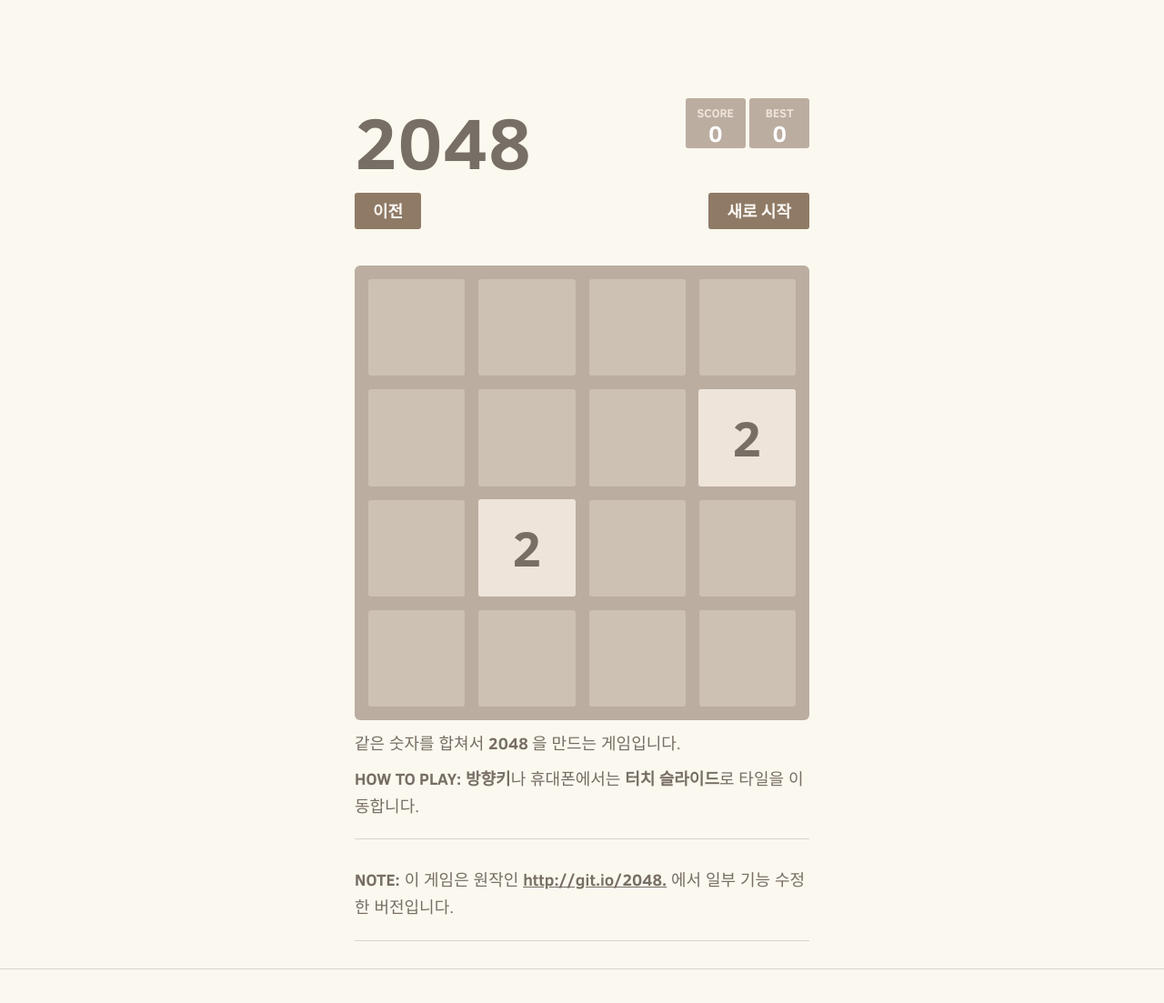
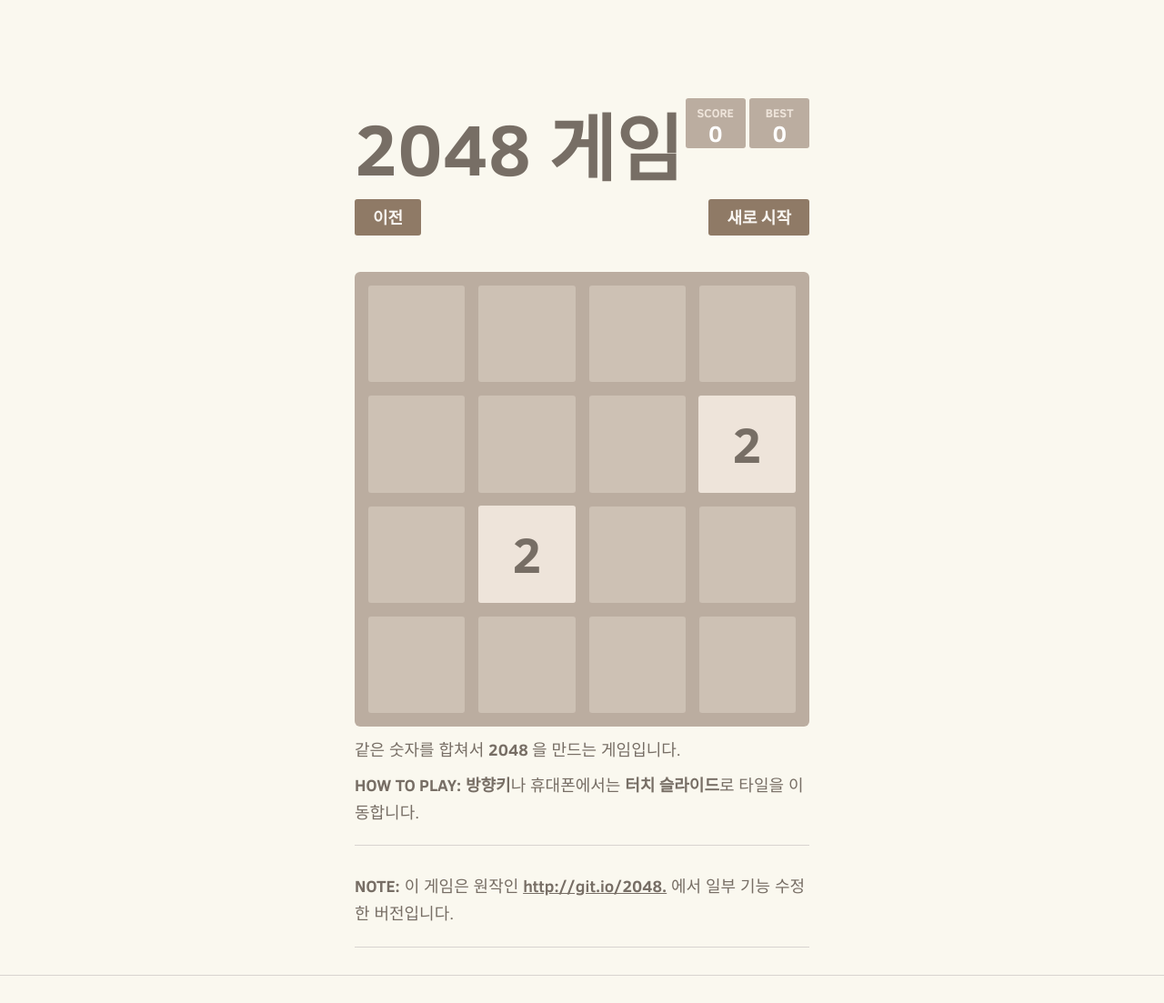
Before and after one commit to 10000lab/10000lab.github.io, a Jekyll site: the page built from games/2048/index.md, in a window 1280 px wide. Shown: the whole page at 91% size. Built offline with Jekyll 4.4.1, drawn with Linux system fonts in a browser that asks for light colours.

Commit message:
Add 2048 game

```diff
--- a/games/2048/index.md
+++ b/games/2048/index.md
@@ -42,7 +42,7 @@ layout: none
       </script>
     </div>
     <div class="heading">
-      <h1 class="title">2048</h1>
+      <h1 class="title">2048 게임</h1>
       <div class="scores-container">
         <div class="score-container">0</div>
         <div class="best-container">0</div>
```
